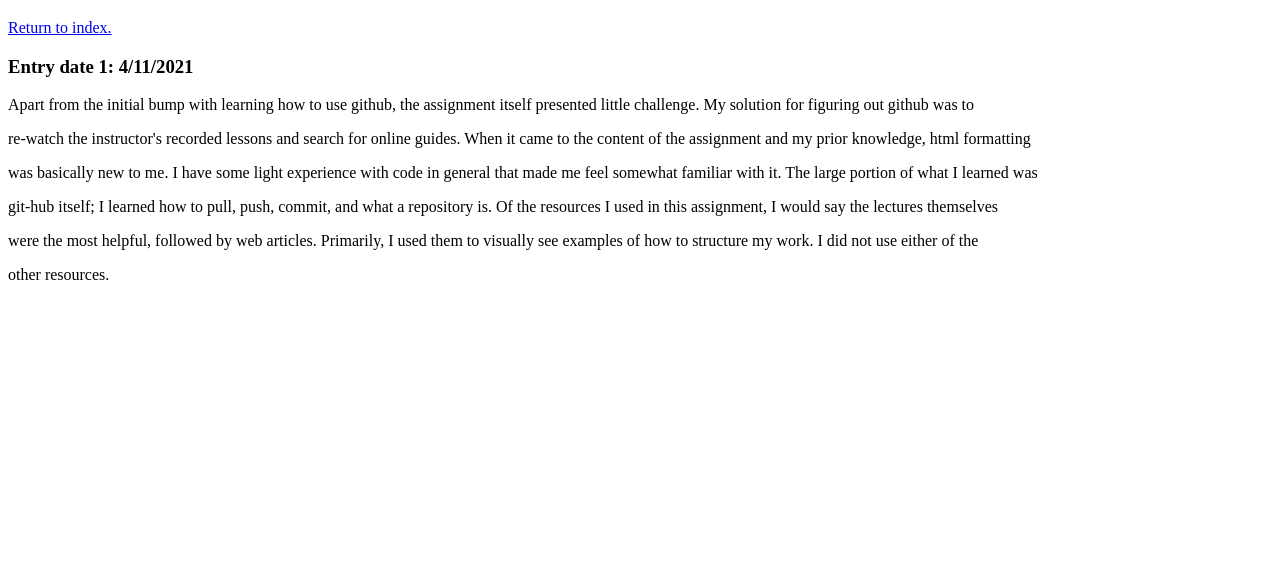
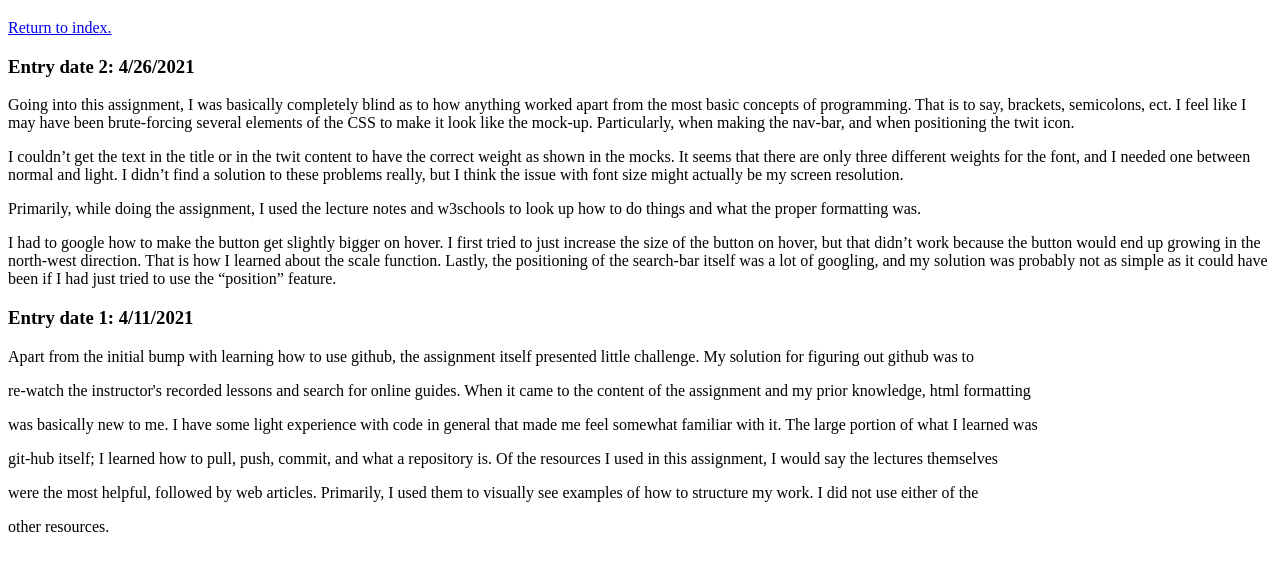
Before and after one commit to OSURodger/OSURodger.github.io, a plain HTML site: page blog.html in a window 1280 px wide. Shown: the part 61-632 px from the top of the page. Drawn offline with Linux system fonts and the light colour scheme.

Commit message:
Blog 2 with updated links

```diff
--- a/blog.html
+++ b/blog.html
@@ -8,7 +8,13 @@
 
 	<body>
 		<h1>Corin's Blog</h1>
-		<p><a href="https://osurodger.github.io/index.html">Return to index.</a></p>
+		<p><a href="index.html">Return to index.</a></p>
+		<h3><h3>Entry date 2: 4/26/2021</h3>
+		<p>Going into this assignment, I was basically completely blind as to how anything worked apart from the most basic concepts of programming. That is to say, brackets, semicolons, ect. I feel like I may have been brute-forcing several elements of the CSS to make it look like the mock-up. Particularly, when making the nav-bar, and when positioning the twit icon.</p>
+		<p>I couldn’t get the text in the title or in the twit content to have the correct weight as shown in the mocks. It seems that there are only three different weights for the font, and I needed one between normal and light. I didn’t find a solution to these problems really, but I think the issue with font size might actually be my screen resolution.</p>
+		<p>Primarily, while doing the assignment, I used the lecture notes and w3schools to look up how to do things and what the proper formatting was.</p>
+		<p>I had to google how to make the button get slightly bigger on hover. I first tried to just increase the size of the button on hover, but that didn’t work because the button would end up growing in the north-west direction. That is how I learned about the scale function. Lastly, the positioning of the search-bar itself was a lot of googling, and my solution was probably not as simple as it could have been if I had just tried to use the “position” feature.</p>
+
 		<h3>Entry date 1: 4/11/2021</h3>
 		<p>Apart from the initial bump with learning how to use github, the assignment itself presented little challenge. My solution for figuring out github was to</p>
 		<p>re-watch the instructor's recorded lessons and search for online guides. When it came to the content of the assignment and my prior knowledge, html formatting</p>
```
Also changed, not shown: index.html (+1 -1 lines).
